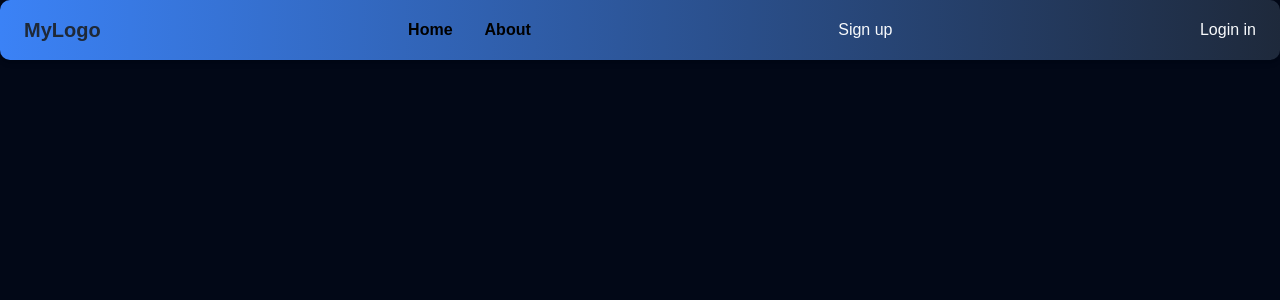
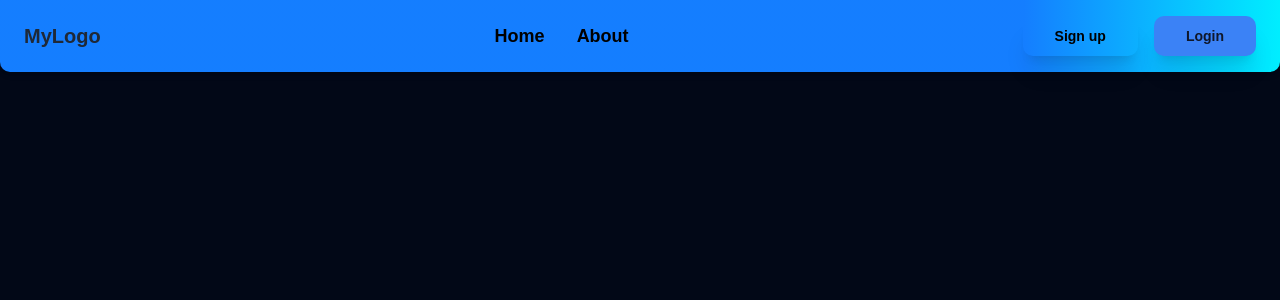
Before and after one commit to Bluejutzu/WebApp, a Next.js app: page / in a window 1280 px wide. Shown: the top 300 px of the page. Built offline with nearby package versions, Linux system fonts and the light colour scheme; no server answers.

Commit message:
Functionality added, designing left

```diff
--- a/next.config.mjs
+++ b/next.config.mjs
@@ -1,6 +1,22 @@
 /** @type {import('next').NextConfig} */
 const nextConfig = {
     output: "standalone",
+    images: {
+        remotePatterns: [
+            {
+                protocol: "https",
+                hostname: "avatars.githubusercontent.com",
+                port: "",
+                pathname: "/**"
+            },
+            {
+                protocol: "https",
+                hostname: "cdn.discord.com",
+                port: "",
+                pathname: "/**"
+            }
+        ]
+    },
     experimental: {
         reactCompiler: true
     }
--- /dev/null
+++ b/src/app/dashboard/[id]/page.tsx
@@ -0,0 +1,19 @@
+import { getKindeServerSession } from "@kinde-oss/kinde-auth-nextjs/server";
+import { redirect } from "next/navigation";
+import React from "react";
+
+const page = async ({ params }: { params: { id: string } }) => {
+    //const dashboardId = pathname.match(/\/dashboard\/(kp_[\w\d]+)/)?.[1] as string;
+    const { id } = await params;
+
+    const { getUser } = getKindeServerSession();
+    const user = await getUser();
+    if (id !== user.id) {
+        console.log("IDs do not match", id, user.id);
+        return redirect("/");
+    }
+    console.log("IDs do not match", id, user.id);
+    return <div>lmao</div>;
+};
+
+export default page;
--- a/src/app/globals.css
+++ b/src/app/globals.css
@@ -29,6 +29,8 @@
         --chart-3: 197 37% 24%;
         --chart-4: 43 74% 66%;
         --chart-5: 27 87% 67%;
+        /* --gradient-primary: 213 100% 54%
+        --gradient-secondary: 184 2% 40% */
     }
 
     .dark {
@@ -56,6 +58,8 @@
         --chart-3: 30 80% 55%;
         --chart-4: 280 65% 60%;
         --chart-5: 340 75% 55%;
+        /* --gradient-primary: 213 100% 54%
+        --gradient-secondary: 184 2% 40% */
     }
 }
 
--- a/src/app/page.tsx
+++ b/src/app/page.tsx
@@ -1,5 +1,13 @@
+"use client";
+
 import Link from "next/link";
-import { RegisterLink, LoginLink } from "@kinde-oss/kinde-auth-nextjs/components";
+import { RegisterLink, LoginLink, LogoutLink } from "@kinde-oss/kinde-auth-nextjs/components";
+import { buttonVariants } from "@/components/ui/button";
+import { useKindeBrowserClient } from "@kinde-oss/kinde-auth-nextjs";
+import type { KindeUser } from "@kinde-oss/kinde-auth-nextjs/types";
+import Image from "next/image";
+
+let user: KindeUser<Record<string, string>> | null;
 
 export default function Home() {
     const IS_DEV = process.env.NEXT_PUBLIC_ENVIRONMENT === "development";
@@ -9,8 +17,13 @@ export default function Home() {
     } else {
         console.log("Running in production mode");
     }
+    const { isAuthenticated, getUser } = useKindeBrowserClient();
+    if (isAuthenticated) {
+        user = getUser();
+        console.log(user);
+    }
     return (
-        <header className="bg-gradient-to-r from-primary to-secondary shadow-md rounded-md">
+        <header className="bg-gradient-to-r from-gradientPrimary from-80% to-gradientSecondary shadow-md rounded-md rounded-tr-none rounded-tl-none">
             <div className="container mx-auto flex items-center justify-between py-4 px-6">
                 {/* Logo */}
                 <Link href="/" className="text-xl font-bold text-gray-800 hover:text-gray-600">
@@ -18,20 +31,58 @@ export default function Home() {
                 </Link>
 
                 {/* Navigation Links */}
-                <nav className="hidden md:flex space-x-8 font-semibold">
-                    <Link href="/" className="text-black hover:text-blue-500">
+                <nav className="hidden md:flex space-x-8 font-extrabold text-lg">
+                    <Link href="/" className="text-black hover:text-zinc-700 hover:underline duration-300">
                         Home
                     </Link>
-                    <Link href="/about" className="text-black hover:text-blue-500">
+                    <Link href="/about" className="text-black hover:text-zinc-700 duration-300 hover:underline">
                         About
                     </Link>
                 </nav>
 
                 {/* CTA Button */}
-
-                <RegisterLink>Sign up</RegisterLink>
-                <LoginLink>Login in</LoginLink>
-
+                <div className="flex-wrap space-x-4 text-lg font-semibold">
+                    {isAuthenticated ? (
+                        <div className="flex wrap space-x-2">
+                            <div>
+                                <>
+                                    <Link href={`/dashboard/${user?.id}`}>
+                                        <Image
+                                            src={`${user?.picture}`}
+                                            alt={`${user?.given_name}_profile`}
+                                            width={80}
+                                            height={80}
+                                            priority={true}
+                                            className="rounded-full"
+                                        />
+                                    </Link>
+                                </>
+                            </div>
+                            <LogoutLink className="text-black text-lg">Sign out</LogoutLink>
+                        </div>
+                    ) : (
+                        <>
+                            <RegisterLink
+                                className={buttonVariants({
+                                    variant: "ghost",
+                                    size: "lg",
+                                    className: "font-semibold text-[17px] text-black hover:text-white shadow-xl"
+                                })}
+                            >
+                                Sign up
+                            </RegisterLink>
+                            <LoginLink
+                                className={buttonVariants({
+                                    size: "lg",
+                                    className:
+                                        "font-semibold text-[17px] hover:bg-gradient-to-r hover:from-gradientSecondary/30 hover:from-40% hover:to-gradientPrimary hover:duration-1000 shadow-xl"
+                                })}
+                            >
+                                Login
+                            </LoginLink>
+                        </>
+                    )}
+                </div>
                 {/* Mobile Menu Button */}
                 <button className="md:hidden text-gray-600 hover:text-gray-800 focus:outline-none">
                     <svg
--- a/src/components/login-form.tsx
+++ /dev/null
@@ -1,53 +0,0 @@
-"use client";
-
-import React from "react";
-import Link from "next/link";
-import { Button } from "@/components/ui/button";
-import { Card, CardContent, CardDescription, CardHeader, CardTitle } from "@/components/ui/card";
-import { Input } from "@/components/ui/input";
-import { Label } from "@/components/ui/label";
-
-//const IS_DEV = process.env.NEXT_PUBLIC_ENVIRONMENT === "development";
-//const BASE_URL = IS_DEV ? "http://localhost:3000" : "https://bluejutzu.deno.dev";
-
-export function LoginForm() {
-    return (
-        <Card className="mx-auto max-w-sm">
-            <CardHeader>
-                <CardTitle className="text-2xl">Login</CardTitle>
-                <CardDescription>Enter your email below to login to your account</CardDescription>
-            </CardHeader>
-            <CardContent>
-                <div className="grid gap-4">
-                    <div className="grid gap-2">
-                        <Label htmlFor="username">Username</Label>
-                        <Input id="username" type="text" placeholder="Max Mustermann" required />
-                        <Label htmlFor="email">Email</Label>
-                        <Input id="email" type="email" placeholder="m@example.com" required />
-                    </div>
-                    <div className="grid gap-2">
-                        <div className="flex items-center">
-                            <Label htmlFor="password">Password</Label>
-                            <Link href="#" className="ml-auto inline-block text-sm underline">
-                                Forgot your password?
-                            </Link>
-                        </div>
-                        <Input id="password" type="password" required />
-                    </div>
-                    <Button type="button" className="w-full">
-                        Login
-                    </Button>
-                    <Button variant="outline" className="w-full">
-                        Login with Google
-                    </Button>
-                </div>
-                <div className="mt-4 text-center text-sm">
-                    Don&apos;t have an account?{" "}
-                    <Link href="#" className="underline">
-                        Sign up
-                    </Link>
-                </div>
-            </CardContent>
-        </Card>
-    );
-}
--- a/tailwind.config.ts
+++ b/tailwind.config.ts
@@ -10,51 +10,53 @@ const config: Config = {
     theme: {
         extend: {
             colors: {
-    			background: 'hsl(var(--background))',
-    			foreground: 'hsl(var(--foreground))',
+                gradientPrimary: "hsl(213 100% 54%)",
+                gradientSecondary: "hsl(184 100% 50%)",
+                background: "hsl(var(--background))",
+                foreground: "hsl(var(--foreground))",
                 card: {
-    				DEFAULT: 'hsl(var(--card))',
-    				foreground: 'hsl(var(--card-foreground))'
+                    DEFAULT: "hsl(var(--card))",
+                    foreground: "hsl(var(--card-foreground))"
                 },
                 popover: {
-    				DEFAULT: 'hsl(var(--popover))',
-    				foreground: 'hsl(var(--popover-foreground))'
+                    DEFAULT: "hsl(var(--popover))",
+                    foreground: "hsl(var(--popover-foreground))"
                 },
                 primary: {
-    				DEFAULT: 'hsl(var(--primary))',
-    				foreground: 'hsl(var(--primary-foreground))'
+                    DEFAULT: "hsl(var(--primary))",
+                    foreground: "hsl(var(--primary-foreground))"
                 },
                 secondary: {
-    				DEFAULT: 'hsl(var(--secondary))',
-    				foreground: 'hsl(var(--secondary-foreground))'
+                    DEFAULT: "hsl(var(--secondary))",
+                    foreground: "hsl(var(--secondary-foreground))"
                 },
                 muted: {
-    				DEFAULT: 'hsl(var(--muted))',
-    				foreground: 'hsl(var(--muted-foreground))'
+                    DEFAULT: "hsl(var(--muted))",
+                    foreground: "hsl(var(--muted-foreground))"
                 },
                 accent: {
-    				DEFAULT: 'hsl(var(--accent))',
-    				foreground: 'hsl(var(--accent-foreground))'
+                    DEFAULT: "hsl(var(--accent))",
+                    foreground: "hsl(var(--accent-foreground))"
                 },
                 destructive: {
-    				DEFAULT: 'hsl(var(--destructive))',
-    				foreground: 'hsl(var(--destructive-foreground))'
+                    DEFAULT: "hsl(var(--destructive))",
+                    foreground: "hsl(var(--destructive-foreground))"
                 },
-    			border: 'hsl(var(--border))',
-    			input: 'hsl(var(--input))',
-    			ring: 'hsl(var(--ring))',
+                border: "hsl(var(--border))",
+                input: "hsl(var(--input))",
+                ring: "hsl(var(--ring))",
                 chart: {
-    				'1': 'hsl(var(--chart-1))',
-    				'2': 'hsl(var(--chart-2))',
-    				'3': 'hsl(var(--chart-3))',
-    				'4': 'hsl(var(--chart-4))',
-    				'5': 'hsl(var(--chart-5))'
+                    "1": "hsl(var(--chart-1))",
+                    "2": "hsl(var(--chart-2))",
+                    "3": "hsl(var(--chart-3))",
+                    "4": "hsl(var(--chart-4))",
+                    "5": "hsl(var(--chart-5))"
                 }
             },
             borderRadius: {
-    			lg: 'var(--radius)',
-    			md: 'calc(var(--radius) - 2px)',
-    			sm: 'calc(var(--radius) - 4px)'
+                lg: "var(--radius)",
+                md: "calc(var(--radius) - 2px)",
+                sm: "calc(var(--radius) - 4px)"
             }
         }
     },
```
Also changed, not shown: src/middleware.ts (added, +9 -0 lines). Lines whose indentation alone changed are shown as unchanged.
